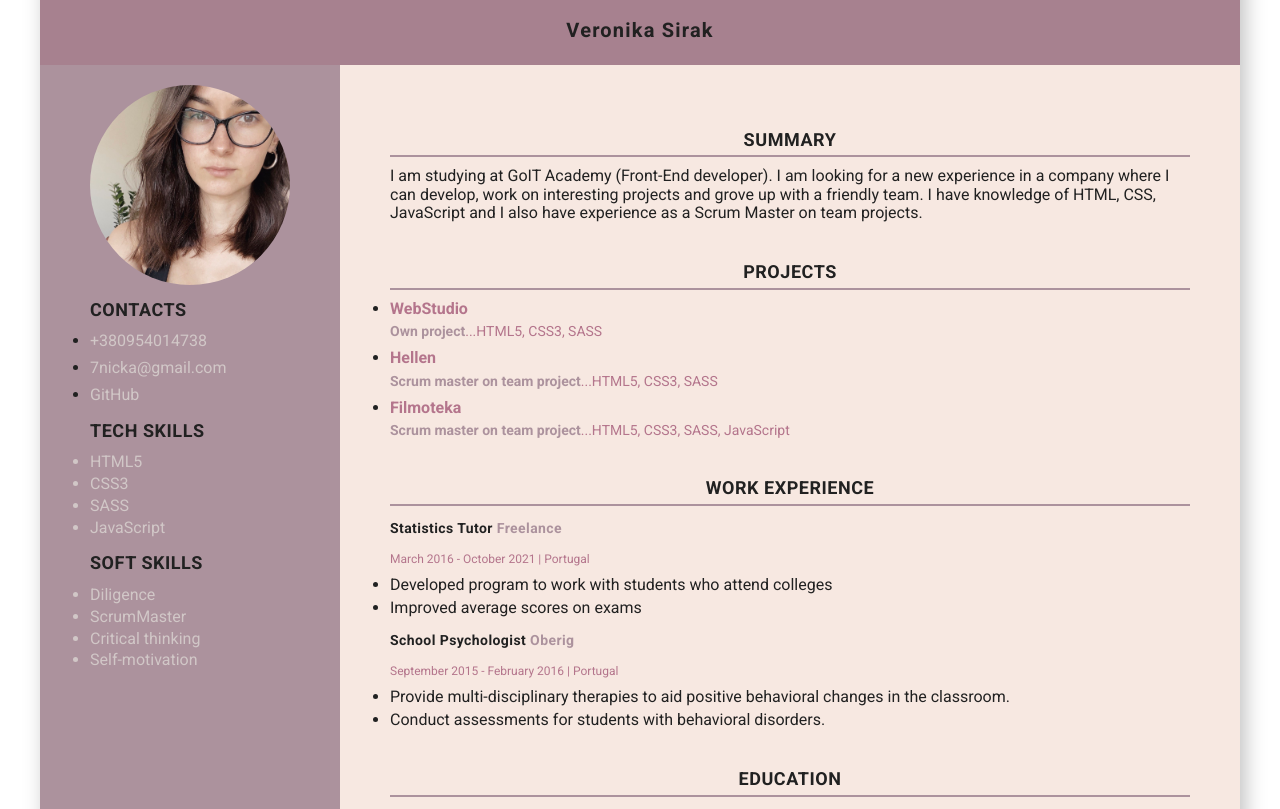
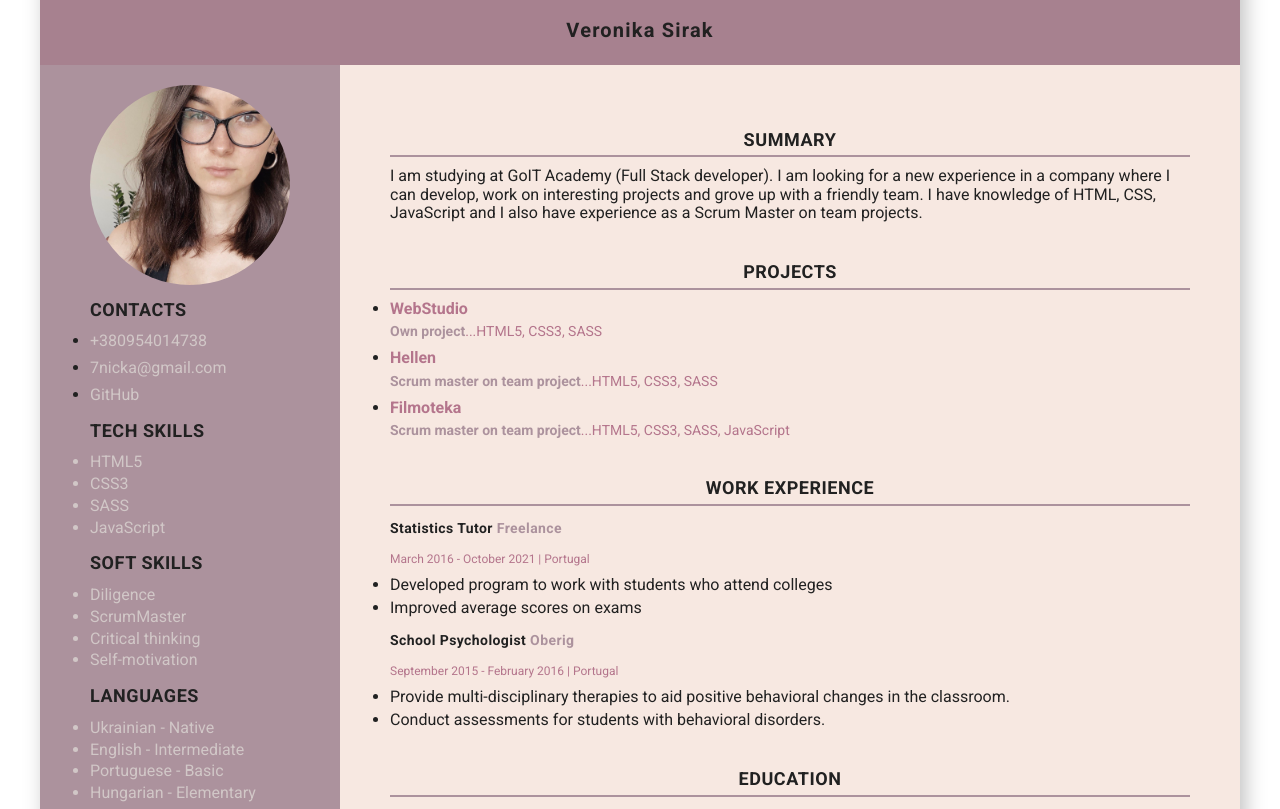
Before and after one commit to nika-sirak/my-cv, a plain HTML site: page index.html in a window 1280 px wide. Shown: the part 142-951 px from the top of the page. Drawn offline with nearby package versions, Linux system fonts and the light colour scheme.

Commit message:
add languages

```diff
--- a/index.html
+++ b/index.html
@@ -90,11 +90,18 @@
               <li class="soft-list-item">Critical thinking</li>
               <li class="soft-list-item">Self-motivation</li>
             </ul>
+            <h2 class="title">Languages</h2>
+            <ul class="soft-list">
+              <li class="soft-list-item">Ukrainian - Native</li>
+              <li class="soft-list-item">English - Intermediate</li>
+              <li class="soft-list-item">Portuguese - Basic</li>
+              <li class="soft-list-item">Hungarian - Elementary</li>
+            </ul>
           </div>
           <div class="right-side">
             <h2 class="title right-side">Summary</h2>
             <p>
-              I am studying at GoIT Academy (Front-End developer). I am looking
+              I am studying at GoIT Academy (Full Stack developer). I am looking
               for a new experience in a company where I can develop, work on
               interesting projects and grove up with a friendly team. I have
               knowledge of HTML, CSS, JavaScript and I also have experience as a
```
